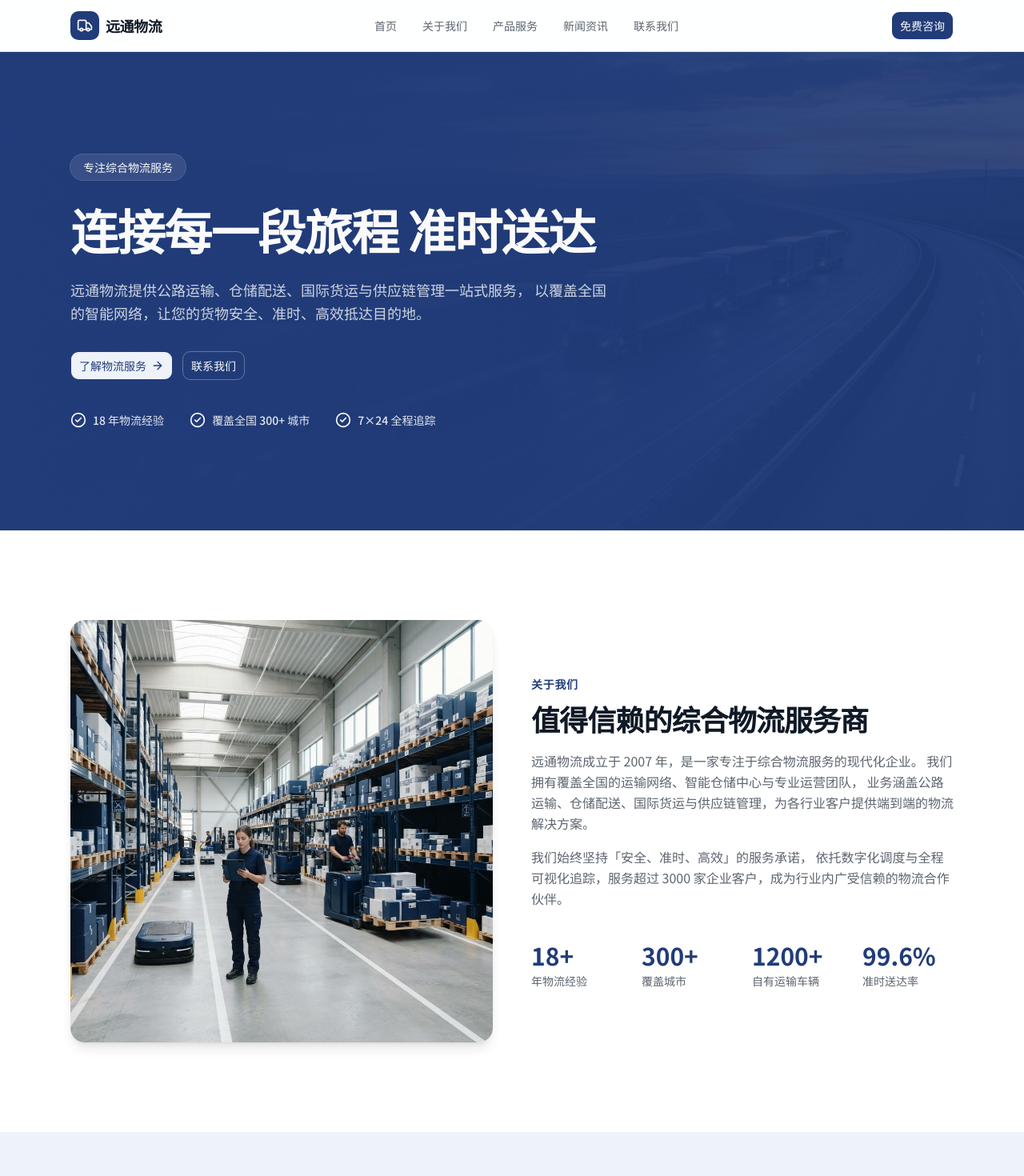
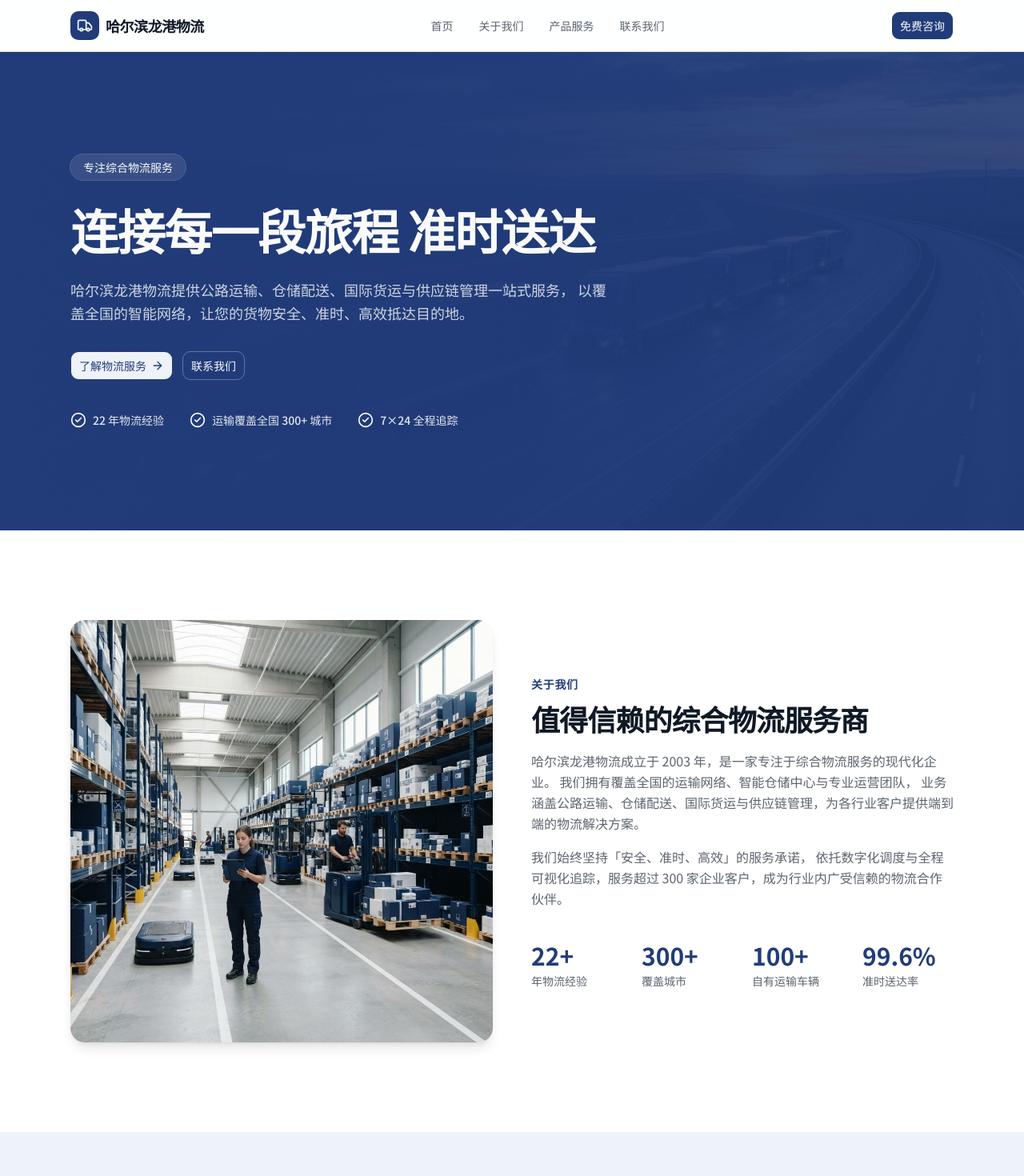
Before and after one commit to lglognet/lglog, a Next.js app: page / in a window 1280 px wide. Shown: the top 1470 px of the page at 80% size. Built offline with nearby package versions, Linux system fonts and the light colour scheme.

Commit message:
refactor: update company info and remove NewsSection
Co-authored-by: lglognet <314075230+lglognet@users.noreply.github.com>

```diff
--- a/app/page.tsx
+++ b/app/page.tsx
@@ -3,7 +3,6 @@ import { HeroSection } from '@/components/hero-section'
 import { AboutSection } from '@/components/about-section'
 import { ServicesSection } from '@/components/services-section'
 import { CasesSection } from '@/components/cases-section'
-import { NewsSection } from '@/components/news-section'
 import { SiteFooter } from '@/components/site-footer'
 
 export default function Home() {
@@ -15,7 +14,6 @@ export default function Home() {
         <AboutSection />
         <ServicesSection />
         <CasesSection />
-        <NewsSection />
       </main>
       <SiteFooter />
     </div>
--- a/components/about-section.tsx
+++ b/components/about-section.tsx
@@ -1,7 +1,7 @@
 const stats = [
-  { value: '18+', label: '年物流经验' },
+  { value: '22+', label: '年物流经验' },
   { value: '300+', label: '覆盖城市' },
-  { value: '1200+', label: '自有运输车辆' },
+  { value: '100+', label: '自有运输车辆' },
   { value: '99.6%', label: '准时送达率' },
 ]
 
@@ -26,13 +26,13 @@ export function AboutSection() {
               值得信赖的综合物流服务商
             </h2>
             <p className="mt-5 text-pretty leading-relaxed text-muted-foreground">
-              远通物流成立于 2007 年，是一家专注于综合物流服务的现代化企业。
+              哈尔滨龙港物流成立于 2003 年，是一家专注于综合物流服务的现代化企业。
               我们拥有覆盖全国的运输网络、智能仓储中心与专业运营团队，
               业务涵盖公路运输、仓储配送、国际货运与供应链管理，为各行业客户提供端到端的物流解决方案。
             </p>
             <p className="mt-4 text-pretty leading-relaxed text-muted-foreground">
               我们始终坚持「安全、准时、高效」的服务承诺，
-              依托数字化调度与全程可视化追踪，服务超过 3000 家企业客户，成为行业内广受信赖的物流合作伙伴。
+              依托数字化调度与全程可视化追踪，服务超过 300 家企业客户，成为行业内广受信赖的物流合作伙伴。
             </p>
 
             <dl className="mt-10 grid grid-cols-2 gap-6 sm:grid-cols-4">
--- a/components/hero-section.tsx
+++ b/components/hero-section.tsx
@@ -1,7 +1,7 @@
 import { ArrowRight, CheckCircle2 } from 'lucide-react'
 import { Button } from '@/components/ui/button'
 
-const highlights = ['18 年物流经验', '覆盖全国 300+ 城市', '7×24 全程追踪']
+const highlights = ['22 年物流经验', '运输覆盖全国 300+ 城市', '7×24 全程追踪']
 
 export function HeroSection() {
   return (
@@ -22,7 +22,7 @@ export function HeroSection() {
             连接每一段旅程 准时送达
           </h1>
           <p className="mt-6 text-pretty text-lg leading-relaxed text-primary-foreground/80">
-            远通物流提供公路运输、仓储配送、国际货运与供应链管理一站式服务，
+            哈尔滨龙港物流提供公路运输、仓储配送、国际货运与供应链管理一站式服务，
             以覆盖全国的智能网络，让您的货物安全、准时、高效抵达目的地。
           </p>
 
--- a/components/services-section.tsx
+++ b/components/services-section.tsx
@@ -20,7 +20,7 @@ const services = [
   },
   {
     icon: Ship,
-    title: '国际货运',
+    title: '国际货运（暂缓）',
     desc: '海运、空运与跨境专线，一站式报关清关服务，助力企业货物通达全球。',
   },
   {
--- a/components/site-footer.tsx
+++ b/components/site-footer.tsx
@@ -12,9 +12,9 @@ const linkGroups = [
 ]
 
 const contacts = [
-  { icon: MapPin, text: '上海市青浦区华新镇物流大道 168 号远通物流园 A 栋' },
-  { icon: Phone, text: '400-800 6688' },
-  { icon: Mail, text: 'service@yuantong-logistics.com' },
+  { icon: MapPin, text: '黑龙江省哈尔滨市双城区双城收费站口100米处' },
+  { icon: Phone, text: '0451-53281386' },
+  { icon: Mail, text: 'lg@lglog.net' },
 ]
 
 export function SiteFooter() {
@@ -27,7 +27,7 @@ export function SiteFooter() {
               <span className="flex size-9 items-center justify-center rounded-lg bg-primary-foreground text-primary">
                 <Truck className="size-5" />
               </span>
-              <span className="text-lg font-bold">远通物流</span>
+              <span className="text-lg font-bold">龙港物流</span>
             </div>
             <p className="mt-4 text-sm leading-relaxed text-primary-foreground/70">
               专注综合物流服务，让每一件货物安全、准时、高效抵达。
@@ -69,8 +69,8 @@ export function SiteFooter() {
         </div>
 
         <div className="mt-12 flex flex-col items-center justify-between gap-3 border-t border-primary-foreground/15 pt-6 text-xs text-primary-foreground/60 sm:flex-row">
-          <p>© 2026 远通物流（上海）有限公司 版权所有</p>
-          <p>沪ICP备 12345678 号</p>
+          <p>© 2026 哈尔滨龙港物流有限责任公司 版权所有</p>
+          <p></p>
         </div>
       </div>
     </footer>
--- a/components/site-header.tsx
+++ b/components/site-header.tsx
@@ -9,7 +9,6 @@ const navItems = [
   { label: '首页', href: '#home' },
   { label: '关于我们', href: '#about' },
   { label: '产品服务', href: '#services' },
-  { label: '新闻资讯', href: '#news' },
   { label: '联系我们', href: '#contact' },
 ]
 
@@ -19,12 +18,12 @@ export function SiteHeader() {
   return (
     <header className="sticky top-0 z-50 w-full border-b border-border bg-background/90 backdrop-blur">
       <div className="mx-auto flex h-16 max-w-6xl items-center justify-between px-4 sm:px-6">
-        <a href="#home" className="flex items-center gap-2" aria-label="远通物流首页">
+        <a href="#home" className="flex items-center gap-2" aria-label="哈尔滨龙港物流首页">
           <span className="flex size-9 items-center justify-center rounded-lg bg-primary text-primary-foreground">
             <Truck className="size-5" />
           </span>
           <span className="text-lg font-bold tracking-tight text-foreground">
-            远通物流
+            哈尔滨龙港物流
           </span>
         </a>
 
```
